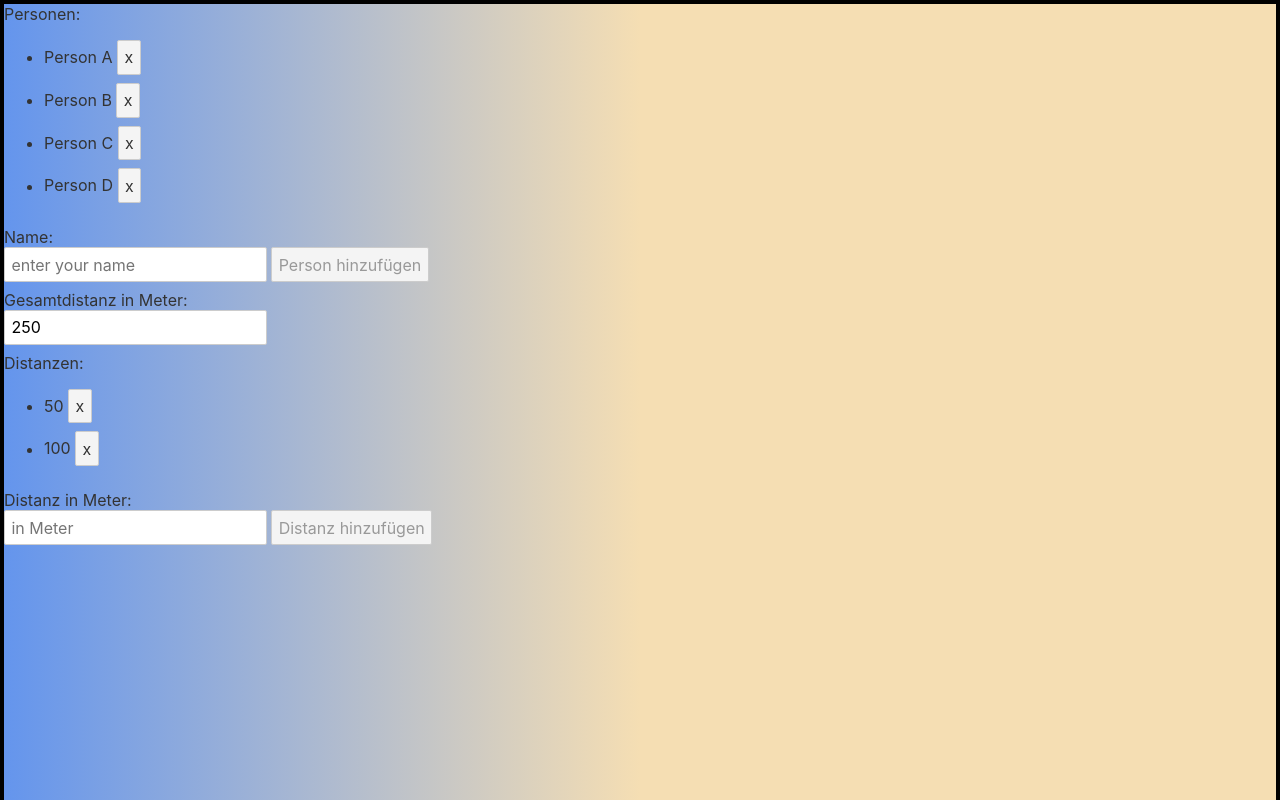
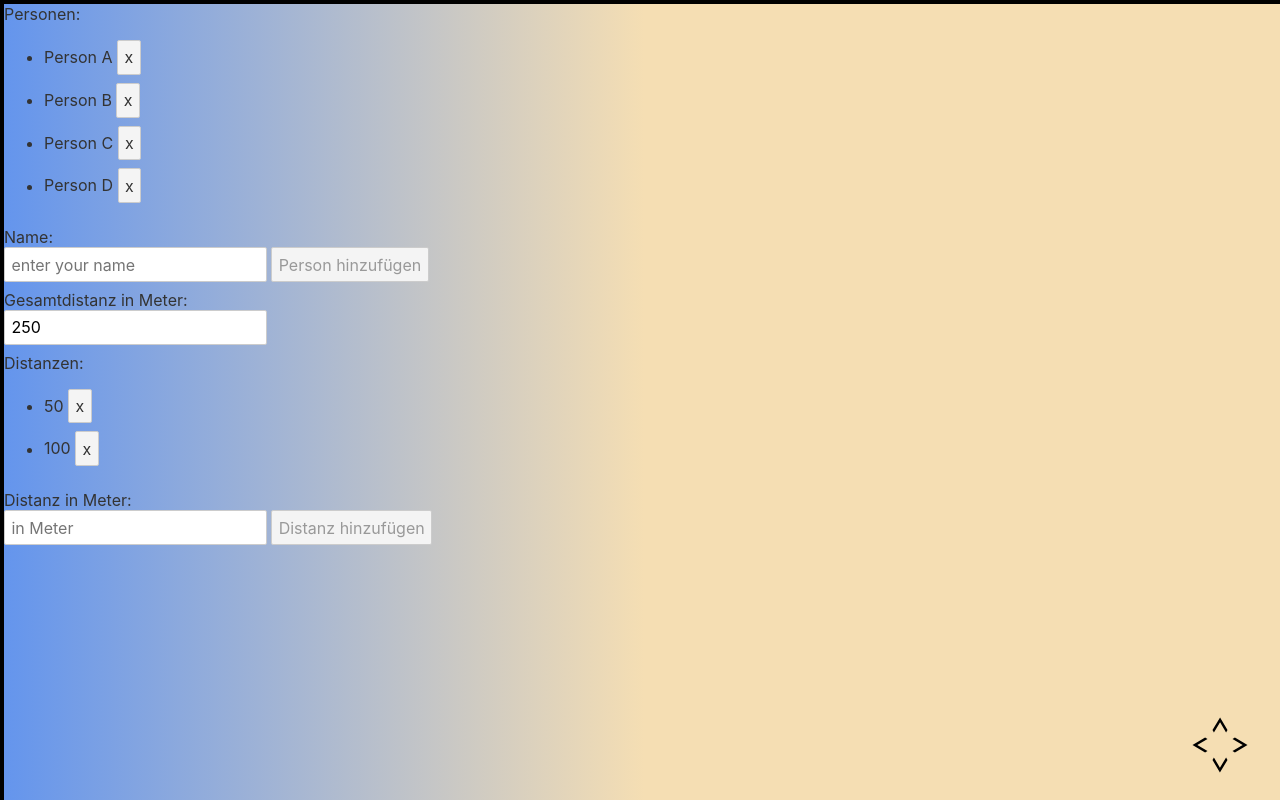
Before and after one commit to KordonDev/relay-race-web, a Svelte app: page / in a window 1280 px wide. Built offline with nearby package versions, Linux system fonts and the light colour scheme.

Commit message:
Add navigation

```diff
--- a/src/App.svelte
+++ b/src/App.svelte
@@ -2,11 +2,13 @@
 	import PersonRunTimes from './components/PersonRunTimes.svelte';
 	import PrepareRelayRace from './components/PrepareRelayRace.svelte';
 	import ResultRelayRace from './components/ResultRelayRace.svelte';
+	import Navigation from './components/Navigation.svelte';
 
 
     import SnapVertical from './components/atoms/SnapVertical.svelte';
+	import SnapVerticalContainer from './components/atoms/SnapVerticalContainer.svelte';
 	import SnapHorizontal from './components/atoms/SnapHorizontal.svelte';
-	import SnapVerticalContainer from './components/atoms/SnapVerticalContainer.svelte';
+	import SnapHorizontalContainer from './components/atoms/SnapHorizontalContainer.svelte';
 
 	import { store } from './services/stores';
 
@@ -17,20 +19,34 @@
 
 <main>
 	<SnapVerticalContainer paddingInPx="0">
-		<PrepareRelayRace />
+		<SnapVertical>
+			<SnapHorizontalContainer>
+				<SnapHorizontal width="100vw">
+					<PrepareRelayRace />
+				</SnapHorizontal>
+			</SnapHorizontalContainer>
+		</SnapVertical>
 
 		<SnapVertical>
-			<SnapHorizontal>
+			<SnapHorizontalContainer>
 				{#each persons as person}
-					<div class="person">
+					<SnapHorizontal width="50vw">
 						<PersonRunTimes person={person} />
-					</div>
+					</SnapHorizontal>
 				{/each}
-			</SnapHorizontal>
+			</SnapHorizontalContainer>
 		</SnapVertical>
 
-		<ResultRelayRace />
+		<SnapVertical>
+			<SnapHorizontalContainer>
+				<SnapHorizontal width="100vw">
+					<ResultRelayRace />
+				</SnapHorizontal>
+			</SnapHorizontalContainer>
+		</SnapVertical>
 	</SnapVerticalContainer>
+
+	<Navigation/>
 </main>
 
 <style>
--- /dev/null
+++ b/src/components/Navigation.svelte
@@ -0,0 +1,132 @@
+<script>
+    import { onMount } from 'svelte';
+    import { store, addPerson, addDistance, setTotalDistance, removeRun, removePerson } from '../services/stores';
+    import { validateAddRun, validateAddPerson } from '../services/validators';
+
+    let top;
+    let bottom;
+    let left;
+    let right;
+
+    let horizontalRoot;
+
+
+    onMount(async () => {
+        document.querySelectorAll('.snap-vertical').forEach(element => verticalObserver.observe(element));
+    });
+
+	const onVerticalIntersection = (entries) => {
+		for (const entry of entries) {
+            document.querySelectorAll('.snap-vertical').forEach((el, index, list) => {
+                if (Math.abs(el.offsetTop - entry.target.offsetTop) < 20) {
+                    if (entry.isIntersecting) {
+                        if (index === 0) {
+                            top = 'none';
+                        }
+                        if (index === list.length - 1) {
+                            bottom = 'none';
+                        }
+                        const snapVerticalList = entry.target.querySelectorAll('.snap-horizontal');
+                        if (snapVerticalList.length > 1) {
+                            horizontalRoot = entry.target;
+                            horizontalObserver = new IntersectionObserver(onHorizontalIntersection, { threshold: 0.9, root: entry.target });
+                            snapVerticalList.forEach(element => horizontalObserver.observe(element));
+                            right = 'blue';
+                            left = 'blue';
+                        }
+                    }
+                    if (!entry.isIntersecting) {
+                        if (index === 0) {
+                            top = 'red';
+                        }
+                        if (index === list.length - 1) {
+                            bottom = 'red';
+                        }
+                        const snapVerticalList = entry.target.querySelectorAll('.snap-horizontal');
+                        if (snapVerticalList.length > 1 && horizontalObserver) {
+                            snapVerticalList.forEach(element => horizontalObserver.unobserve(element));
+                            right = 'none';
+                            left = 'none';
+                        }
+                    }
+                }
+            });
+		}
+    };
+
+    const onHorizontalIntersection = (entries) => {
+        for (const entry of entries) {
+            if (!horizontalRoot) return;
+            horizontalRoot.querySelectorAll('.snap-horizontal').forEach((el, index, list) => {
+                if (Math.abs(el.offsetLeft - entry.target.offsetLeft) < 20) {
+                    if (entry.isIntersecting) {
+                        if (index === 0) {
+                            left = 'none';
+                        }
+                        if (index === list.length - 1) {
+                            right = 'none';
+                        }
+                    }
+                    if (!entry.isIntersecting) {
+                        if (index === 0) {
+                            left = 'blue';
+                        }
+                        if (index === list.length -1) {
+                            right = 'blue';
+                        }
+                    }
+                }
+            });
+        }
+    }
+
+    let horizontalObserver;
+    const verticalObserver = new IntersectionObserver(onVerticalIntersection, { threshold: 0.9 });
+
+</script>
+
+<style>
+	.navigation {
+        position: fixed;
+        bottom: 65px;
+        right: 50px;
+	}
+
+    .arrow {
+        width: 20px;
+        height: 20px;
+        position: absolute;
+    }
+    .top {
+        top: -20px;
+        transform: rotate(90deg);
+        right: 0;
+        background-color: var(--color);
+
+    }
+    .bottom {
+        top: 20px;
+        transform: rotate(-90deg);
+        right: 0;
+        background-color: var(--color);
+    }
+    .right {
+        top: 0;
+        transform: rotate(180deg);
+        right: -20px;
+        background-color: var(--color);
+    }
+    .left {
+        top: 0;
+        right: 20px;
+        background-color: var(--color);
+    }
+
+</style>
+
+<div class="navigation">
+        <img class="arrow top" src="./arrow.svg" alt="" style="--color:{top}" />
+        <img class="arrow bottom" src="./arrow.svg" alt="" style="--color:{bottom}" />
+        <img class="arrow right" src="./arrow.svg" alt="" style="--color:{right}" />
+        <img class="arrow left" src="./arrow.svg" alt="" style="--color:{left}" />
+</div>
--- a/src/components/PersonRunTimes.svelte
+++ b/src/components/PersonRunTimes.svelte
@@ -4,7 +4,7 @@
     import RunTime from './RunTime.svelte';
 </script>
 
-<div class="person-column">
+<div>
     <h3>{person.name}</h3>
 
     <h5>Laufzeiten</h5>
@@ -16,12 +16,4 @@
 </div>
 
 <style>
-	.person-column {
-		background-image:linear-gradient(90deg, cornflowerblue 0%, wheat 50%);
-		border: black solid 4px;
-		min-width: 50vw;
-        min-height: 100vh;
-		scroll-snap-align: start;
-		scroll-snap-stop: always;
-	}
 </style>
--- a/src/components/PrepareRelayRace.svelte
+++ b/src/components/PrepareRelayRace.svelte
@@ -1,5 +1,4 @@
 <script>
-    import SnapVertical from './atoms/SnapVertical.svelte';
     import { store, addPerson, addDistance, setTotalDistance, removeRun, removePerson } from '../services/stores';
     import { validateAddRun, validateAddPerson } from '../services/validators';
 
@@ -13,7 +12,7 @@
 
     function addNewPerson() {
         addPerson(newPersonName);
-        newPersonName = undefined;
+        newPersonName = '';
     }
     function addNewDistance() {
         addDistance(newDistance);
@@ -37,22 +36,12 @@
 </script>
 
 <style>
-	.relay-race-input {
-		background-image:linear-gradient(90deg, cornflowerblue 0%, wheat 50%);
-		border: black solid 4px;
-		min-width: 50vw;
-        min-height: 100vh;
-		scroll-snap-align: start;
-		scroll-snap-stop: always;
-	}
-
     #totalDistance:invalid {
         border: solid red 3px;
     }
 
 </style>
 
-<SnapVertical>
 <div class="relay-race-input">
     <div>
         Personen:
@@ -95,4 +84,3 @@
         </form>
     </div>
 </div>
-</SnapVertical>
--- a/src/components/ResultRelayRace.svelte
+++ b/src/components/ResultRelayRace.svelte
@@ -1,5 +1,4 @@
 <script>
-	import SnapVertical from './atoms/SnapVertical.svelte';
 	import { store } from '../services/stores';
 	import { runTimeErrors, totalDistanceError } from '../services/validators';
 
@@ -10,7 +9,6 @@
 
     store.subscribe(value => {
 		errors = runTimeErrors(value).concat(totalDistanceError(value));
-		console.log(errors);
 		data = value;
 	});
 	const worker = new Worker('/web-worker/worker.js');
@@ -36,17 +34,8 @@
 </script>
 
 <style>
-	.relay-race-result {
-		background-image:linear-gradient(90deg, cornflowerblue 0%, wheat 50%);
-		border: black solid 4px;
-		min-width: 50vw;
-        min-height: 100vh;
-		scroll-snap-align: start;
-		scroll-snap-stop: always;
-	}
 </style>
 
-<SnapVertical>
 <div class="relay-race-result">
 	<ul>
 		{#each errors as error}
@@ -72,4 +61,3 @@
 		</div>
 	{/if}
 </div>
-</SnapVertical>
--- a/src/components/atoms/SnapHorizontal.svelte
+++ b/src/components/atoms/SnapHorizontal.svelte
@@ -1,14 +1,18 @@
 <script>
+	export let width;
 </script>
 
 <style>
 	.snap-horizontal {
-		scroll-snap-type: x mandatory;
-		display: flex;
-		overflow-x: scroll;
+		border: black solid 4px;
+		background-image: linear-gradient(90deg, cornflowerblue 0%, wheat 50%);
+		min-width: var(--width);
+        min-height: 100vh;
+		scroll-snap-align: start;
+		scroll-snap-stop: always;
 	}
 </style>
 
-<div class="snap-horizontal">
+<div class="snap-horizontal" style="--width:{width}">
     <slot />
 </div>
--- /dev/null
+++ b/src/components/atoms/SnapHorizontalContainer.svelte
@@ -0,0 +1,15 @@
+<script>
+</script>
+
+<style>
+	.snap-horizontal-container {
+		scroll-snap-type: x mandatory;
+		display: flex;
+		overflow-x: scroll;
+		min-height: 100vh;
+	}
+</style>
+
+<div class="snap-horizontal-container">
+    <slot />
+</div>
--- a/src/components/atoms/SnapVerticalContainer.svelte
+++ b/src/components/atoms/SnapVerticalContainer.svelte
@@ -1,5 +1,4 @@
 <script>
-	export let paddingInPx;
 </script>
 
 <style>
@@ -7,12 +6,9 @@
 		scroll-snap-type: y mandatory;
 		max-height: 100vh;
 		overflow-y: scroll;
-
-
-		padding: var(--paddingPx);
 	}
 </style>
 
-<div class="snap-vertical-container" style="--paddingPx:{paddingInPx}">
+<div class="snap-vertical-container">
     <slot />
 </div>
--- a/src/services/validators.js
+++ b/src/services/validators.js
@@ -36,7 +36,6 @@ export const totalDistanceError = (_state) => {
     if (!state || !totalDistance) {
         return [ 'No total distance' ];
     }
-    console.log(totalDistance);
     if (totalDistance > 0) {
         return [];
     }
```
Also changed, not shown: public/arrow.svg (added). Lines whose indentation alone changed are shown as unchanged.
